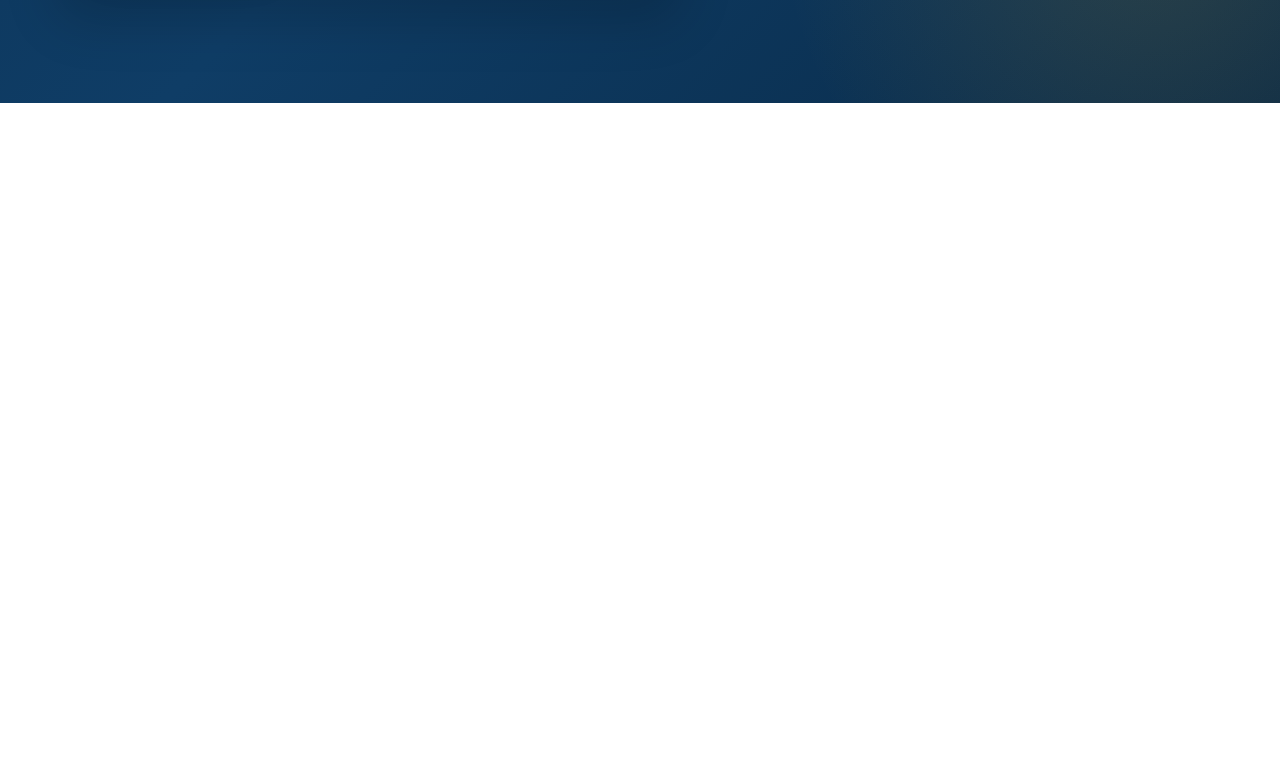
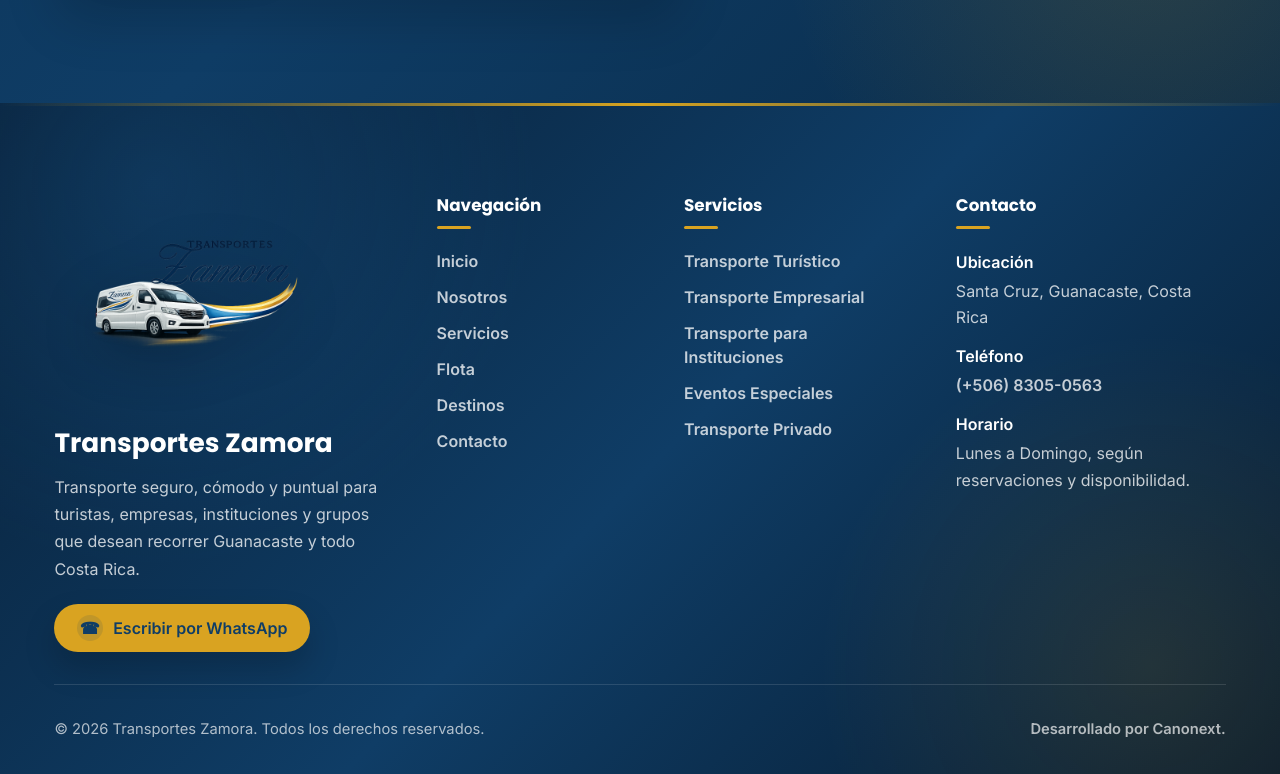
Before and after one commit to CharlieRuGal/transportes-zamora-platform, a React (Vite) app in the folder frontend/: page / in a window 1280 px wide. Shown: the part 9256-10030 px from the top of the page. Before the commit the page ends 9359 px from the top, so only its background shows below. Built offline with nearby package versions, Linux system fonts and the light colour scheme.

Commit message:
feat: implement Footer section

```diff
--- a/frontend/src/App.tsx
+++ b/frontend/src/App.tsx
@@ -8,6 +8,7 @@
 import FeaturedServices from './components/home/FeaturedServices'
 import ImpactStats from './components/home/ImpactStats'
 import Testimonials from './components/home/Testimonials'
+import Footer from './components/layout/Footer'
 import Navbar from './components/layout/Navbar'
 
 function App() {
@@ -24,6 +25,7 @@
       <Testimonials />
       <FAQ />
       <Contact />
+      <Footer />
     </>
   )
 }
--- a/frontend/src/components/layout/Footer/Footer.module.css
+++ b/frontend/src/components/layout/Footer/Footer.module.css
@@ -0,0 +1,205 @@
+.footer {
+  background:
+    radial-gradient(circle at 12% 12%, rgba(31, 111, 178, 0.24), transparent 30%),
+    radial-gradient(circle at 90% 84%, rgba(217, 163, 33, 0.12), transparent 26%),
+    linear-gradient(135deg, #081F36 0%, var(--color-primary) 52%, #071B2F 100%);
+  color: var(--color-white);
+  overflow: hidden;
+  padding: 5.75rem 0 2rem;
+  position: relative;
+}
+
+.footer::before {
+  background: linear-gradient(90deg, transparent, #d6a320, transparent);
+  content: '';
+  height: 3px;
+  left: 0;
+  position: absolute;
+  right: 0;
+  top: 0;
+}
+
+.container {
+  margin: 0 auto;
+  max-width: min(1420px, calc(100vw - 32px));
+  padding: 0 clamp(var(--spacing-md), 3vw, var(--spacing-2xl));
+  width: 100%;
+}
+
+.grid {
+  display: grid;
+  gap: clamp(2rem, 4vw, 3.5rem);
+  grid-template-columns: 1.35fr 0.8fr 0.9fr 1.1fr;
+}
+
+.brandColumn,
+.column,
+.contactColumn {
+  min-width: 0;
+}
+
+.logo {
+  display: block;
+  filter: drop-shadow(0 16px 26px rgba(0, 0, 0, 0.2));
+  margin-bottom: 1.8rem;
+  max-width: 305px;
+  width: 100%;
+}
+
+.brandColumn h2,
+.column h3,
+.contactColumn h3 {
+  color: var(--color-white);
+  line-height: 1.2;
+}
+
+.brandColumn h2 {
+  font-size: 1.65rem;
+  margin-bottom: 0.95rem;
+}
+
+.brandColumn p {
+  color: rgba(255, 255, 255, 0.76);
+  line-height: 1.7;
+  margin-bottom: 1.35rem;
+  max-width: 390px;
+}
+
+.whatsapp {
+  align-items: center;
+  background: var(--color-accent);
+  border-radius: var(--radius-full);
+  box-shadow: 0 16px 32px rgba(0, 0, 0, 0.18);
+  color: var(--color-primary);
+  display: inline-flex;
+  gap: 0.65rem;
+  font-weight: 800;
+  justify-content: center;
+  min-height: 48px;
+  padding: 0 1.4rem;
+  transition:
+    box-shadow 300ms ease,
+    color 300ms ease,
+    transform 300ms ease;
+}
+
+.whatsapp span {
+  align-items: center;
+  background: rgba(15, 61, 102, 0.12);
+  border-radius: var(--radius-full);
+  display: inline-flex;
+  height: 26px;
+  justify-content: center;
+  width: 26px;
+}
+
+.whatsapp:hover {
+  box-shadow: 0 22px 42px rgba(0, 0, 0, 0.26);
+  color: var(--color-primary);
+  transform: translateY(-3px);
+}
+
+.column,
+.contactColumn {
+  align-content: start;
+  display: grid;
+  gap: 0.75rem;
+}
+
+.column h3,
+.contactColumn h3 {
+  font-size: 1.05rem;
+  margin-bottom: 0.45rem;
+}
+
+.column h3::after,
+.contactColumn h3::after {
+  background: var(--color-accent);
+  border-radius: var(--radius-full);
+  content: '';
+  display: block;
+  height: 3px;
+  margin-top: 0.7rem;
+  width: 34px;
+}
+
+.column a,
+.contactColumn a {
+  color: rgba(255, 255, 255, 0.76);
+  font-weight: 600;
+  line-height: 1.5;
+  transition:
+    color 250ms ease,
+    transform 250ms ease;
+}
+
+.column a:hover,
+.contactColumn a:hover {
+  color: var(--color-accent);
+  transform: translateX(3px);
+}
+
+.contactColumn p {
+  color: rgba(255, 255, 255, 0.76);
+  line-height: 1.65;
+}
+
+.contactColumn span {
+  color: var(--color-white);
+  display: block;
+  font-weight: 800;
+  margin-bottom: 0.2rem;
+}
+
+.bottom {
+  align-items: center;
+  border-top: 1px solid rgba(255, 255, 255, 0.12);
+  color: rgba(255, 255, 255, 0.68);
+  display: flex;
+  gap: 1rem;
+  justify-content: space-between;
+  margin-top: 2rem;
+  padding-top: 2rem;
+}
+
+.bottom p {
+  color: rgba(255, 255, 255, 0.68);
+  font-size: 0.92rem;
+}
+
+.canonext {
+  color: var(--color-accent);
+  cursor: pointer;
+  font-weight: 800;
+  transition: color 250ms ease;
+}
+
+.canonext:hover {
+  color: var(--color-secondary);
+}
+
+@media (max-width: 980px) {
+  .grid {
+    grid-template-columns: repeat(2, minmax(0, 1fr));
+  }
+}
+
+@media (max-width: 640px) {
+  .footer {
+    padding: 4rem 0 1.5rem;
+  }
+
+  .grid {
+    grid-template-columns: 1fr;
+  }
+
+  .logo {
+    max-width: 245px;
+  }
+
+  .bottom {
+    align-items: flex-start;
+    flex-direction: column;
+    margin-top: 2rem;
+  }
+}
--- a/frontend/src/components/layout/Footer/Footer.tsx
+++ b/frontend/src/components/layout/Footer/Footer.tsx
@@ -0,0 +1,126 @@
+import { motion } from 'framer-motion'
+import logo from '../../../assets/images/branding/logo-transportes-zamora.png'
+import { company } from '../../../data/company'
+import { navigationItems } from '../../../data/navigation'
+import { services } from '../../../data/services'
+import styles from './Footer.module.css'
+
+const footerColumns = {
+  hidden: { opacity: 0, y: 28 },
+  visible: (index: number) => ({
+    opacity: 1,
+    y: 0,
+    transition: {
+      duration: 0.55,
+      delay: index * 0.1,
+      ease: 'easeOut' as const,
+    },
+  }),
+}
+
+function Footer() {
+  const featuredServices = services.slice(0, 5)
+
+  return (
+    <motion.footer
+      className={styles.footer}
+      initial={{ opacity: 0, y: 36 }}
+      whileInView={{ opacity: 1, y: 0 }}
+      viewport={{ once: true, amount: 0.18 }}
+      transition={{ duration: 0.75, ease: 'easeOut' }}
+    >
+      <div className={styles.container}>
+        <div className={styles.grid}>
+          <motion.div
+            className={styles.brandColumn}
+            custom={0}
+            variants={footerColumns}
+            initial="hidden"
+            whileInView="visible"
+            viewport={{ once: true }}
+          >
+            <img className={styles.logo} src={logo} alt={company.name} />
+            <h2>{company.name}</h2>
+            <p>
+              Transporte seguro, cómodo y puntual para turistas, empresas,
+              instituciones y grupos que desean recorrer Guanacaste y todo Costa
+              Rica.
+            </p>
+            <a
+              className={styles.whatsapp}
+              href="https://wa.me/50683050563"
+              target="_blank"
+              rel="noreferrer"
+            >
+              <span aria-hidden="true">☎</span>
+              Escribir por WhatsApp
+            </a>
+          </motion.div>
+
+          <motion.nav
+            className={styles.column}
+            custom={1}
+            variants={footerColumns}
+            initial="hidden"
+            whileInView="visible"
+            viewport={{ once: true }}
+            aria-label="Navegación del footer"
+          >
+            <h3>Navegación</h3>
+            {navigationItems.map((item) => (
+              <a key={item.href} href={item.href}>
+                {item.label}
+              </a>
+            ))}
+          </motion.nav>
+
+          <motion.div
+            className={styles.column}
+            custom={2}
+            variants={footerColumns}
+            initial="hidden"
+            whileInView="visible"
+            viewport={{ once: true }}
+          >
+            <h3>Servicios</h3>
+            {featuredServices.map((service) => (
+              <a key={service.id} href="#servicios">
+                {service.title}
+              </a>
+            ))}
+          </motion.div>
+
+          <motion.div
+            className={styles.contactColumn}
+            custom={3}
+            variants={footerColumns}
+            initial="hidden"
+            whileInView="visible"
+            viewport={{ once: true }}
+          >
+            <h3>Contacto</h3>
+            <p>
+              <span>Ubicación</span>
+              {company.location}
+            </p>
+            <p>
+              <span>Teléfono</span>
+              <a href="tel:+50683050563">{company.phone}</a>
+            </p>
+            <p>
+              <span>Horario</span>
+              {company.schedule}
+            </p>
+          </motion.div>
+        </div>
+
+        <div className={styles.bottom}>
+          <p>© 2026 Transportes Zamora. Todos los derechos reservados.</p>
+          <p className={styles.canonext}>Desarrollado por Canonext.</p>
+        </div>
+      </div>
+    </motion.footer>
+  )
+}
+
+export default Footer
--- a/frontend/src/components/layout/Footer/index.ts
+++ b/frontend/src/components/layout/Footer/index.ts
@@ -0,0 +1 @@
+export { default } from './Footer'
```
